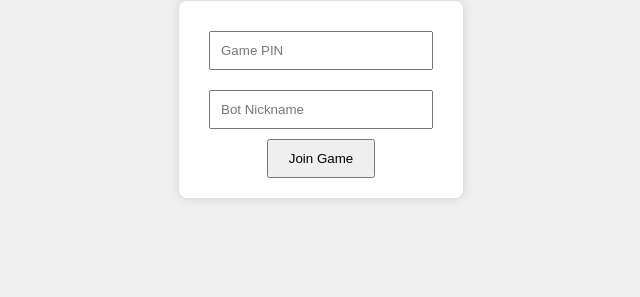
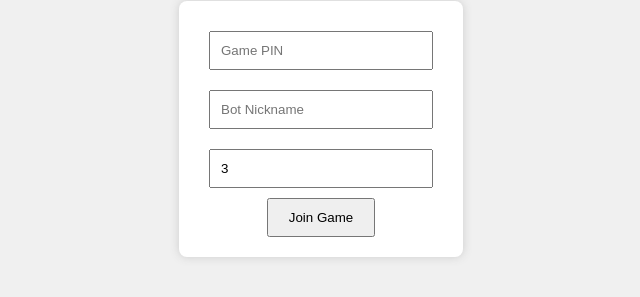
Before and after one commit to BEANSTASTEGOODALT/kahoot-botter, a plain HTML site: page public/index.html in a window 1280 px wide. Shown: the part 127-424 px from the top of the page, without its empty margins (319-959 px from the left). Drawn offline with Linux system fonts and the light colour scheme.

Commit message:
Update index.html

```diff
--- a/public/index.html
+++ b/public/index.html
@@ -31,6 +31,7 @@
   <form action="/join" method="POST">
     <input type="text" name="pin" placeholder="Game PIN"><br>
     <input type="text" name="John Wick" placeholder="Bot Nickname"><br>
+    <input name="count" type="number" value="3" min="1" max="250"><br>
     <button type="submit">Join Game</button>
   </form>
 </body>
```
